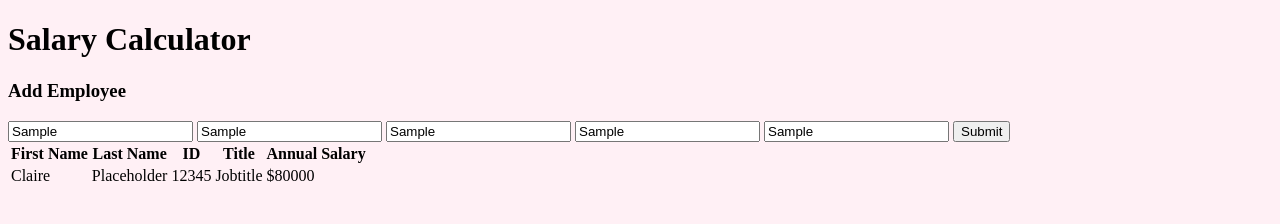
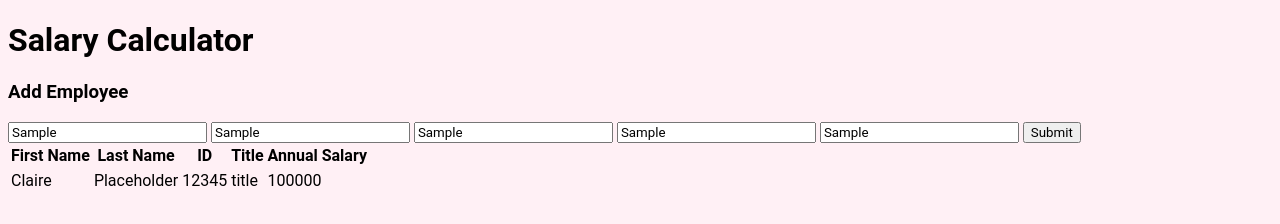
Before and after one commit to ClaireLimesand/salary-calculator, a plain HTML site: page index.html in a window 1280 px wide. Both pictures are taken after typing "Sample", "Sample", "Sample", "Sample", "Sample" into the empty fields and a click on the button "Submit". Drawn offline with Linux system fonts and the light colour scheme.

Commit message:
greated function to add object to array

```diff
--- a/index.html
+++ b/index.html
@@ -21,8 +21,8 @@
             <input placeholder="ID" id="id" type="text">
             <input placeholder="Title" id="title" type="text">
             <input placeholder="Annual Salary" id="annualSalary" type="text">
-                <button>Submit</button>
-        <table>
+                <button id="submitButton">Submit</button>
+        <table id="employeeTable">
             <thead>
                 <tr>
                     <th>First Name</th>
@@ -34,11 +34,11 @@
             </thead>
             <tbody>
                 <tr>
-                    <td>Claire</td>
+                    <!-- <td>Claire</td>
                     <td>Placeholder</td>
                     <td>12345</td>
                     <td>Jobtitle</td>
-                    <td>$80000</td>
+                    <td>$80000</td> -->
                 </tr>
             </tbody>
        </table>
--- a/script.js
+++ b/script.js
@@ -1,7 +1,25 @@
 $( document ).ready( onReady )
 
+let employeeList = [
+    {firstName: 'Claire', lastName: 'Placeholder', id: 12345, jobTitle: 'title', annualSalary: 100000},
+];
+
 function onReady(){
-    console.log('wassup')
+    $('#submitButton').on('click', createEmployeeList);
 }
 
-// function
+function createEmployeeList(listName) {
+    for (let employee of employeeList) {
+        let newTableRow = `
+            <tr>
+                <td>${employee.firstName}</td>
+                <td>${employee.lastName}</td>
+                <td>${employee.id}</td>
+                <td>${employee.jobTitle}</td>
+                <td>${employee.annualSalary}</td>
+            </tr>
+        `;
+
+    $('#employeeTable').append(newTableRow);
+    }
+}
--- a/style.css
+++ b/style.css
@@ -1,3 +1,7 @@
+* {
+    font-family: 'roboto', sans-serif;
+}
+
 body {
     background-color: lavenderblush;
 }
```
